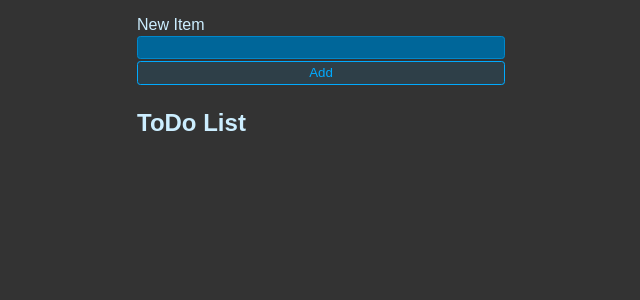
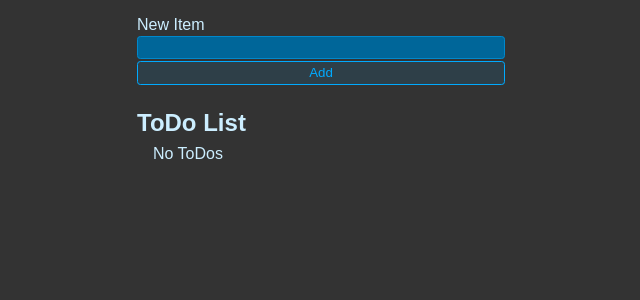
Before and after one commit to igd93/todoList, a React (Vite) app: page / in a window 1280 px wide. Shown: the top 300 px of the page, without its empty margins (319-959 px from the left). Built offline with nearby package versions, Linux system fonts and the light colour scheme.

Commit message:
small addition no to do

```diff
--- a/src/App.jsx
+++ b/src/App.jsx
@@ -49,6 +49,7 @@ export default function App() {
     </form>
     <h1 className="header">ToDo List</h1>
     <ul className="list">
+      {toDos.length === 0 && "No ToDos"}
       {toDos.map(todo => {
         return (
         <li key={todo.id}>
```
